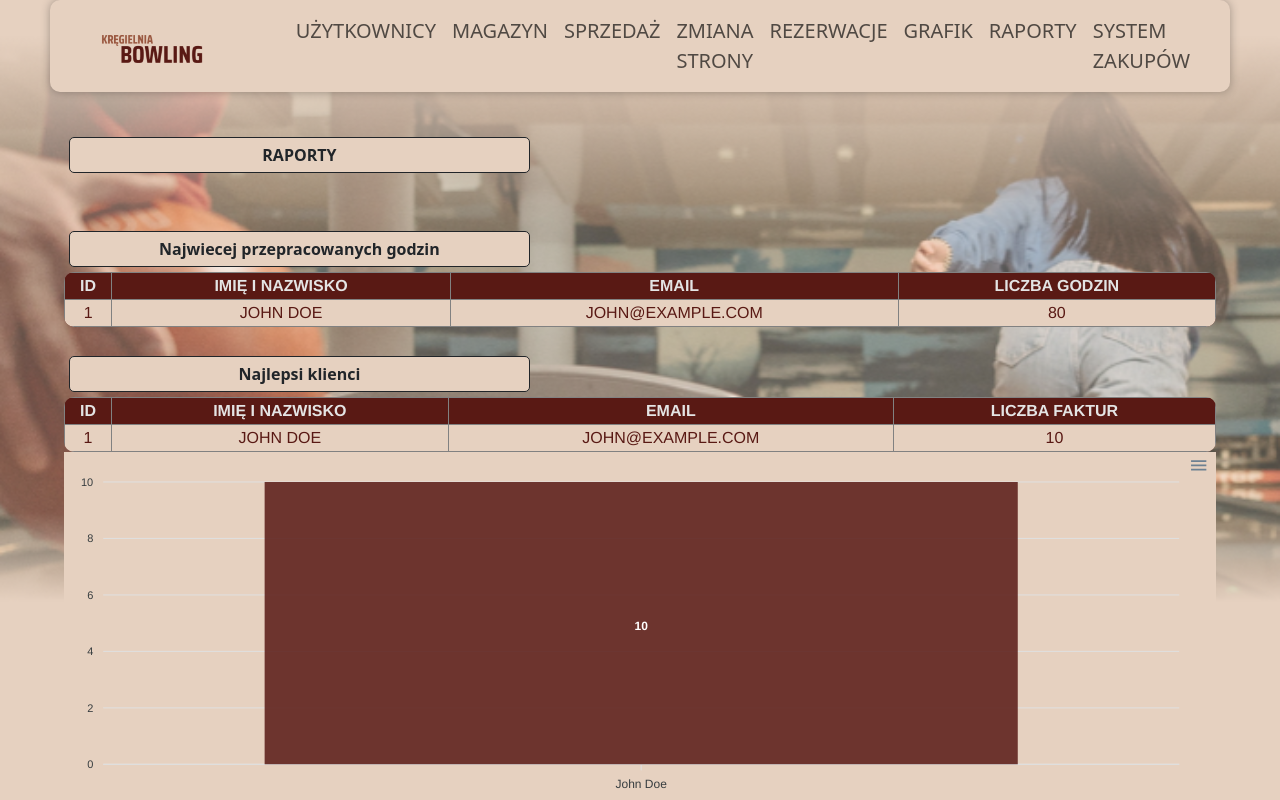
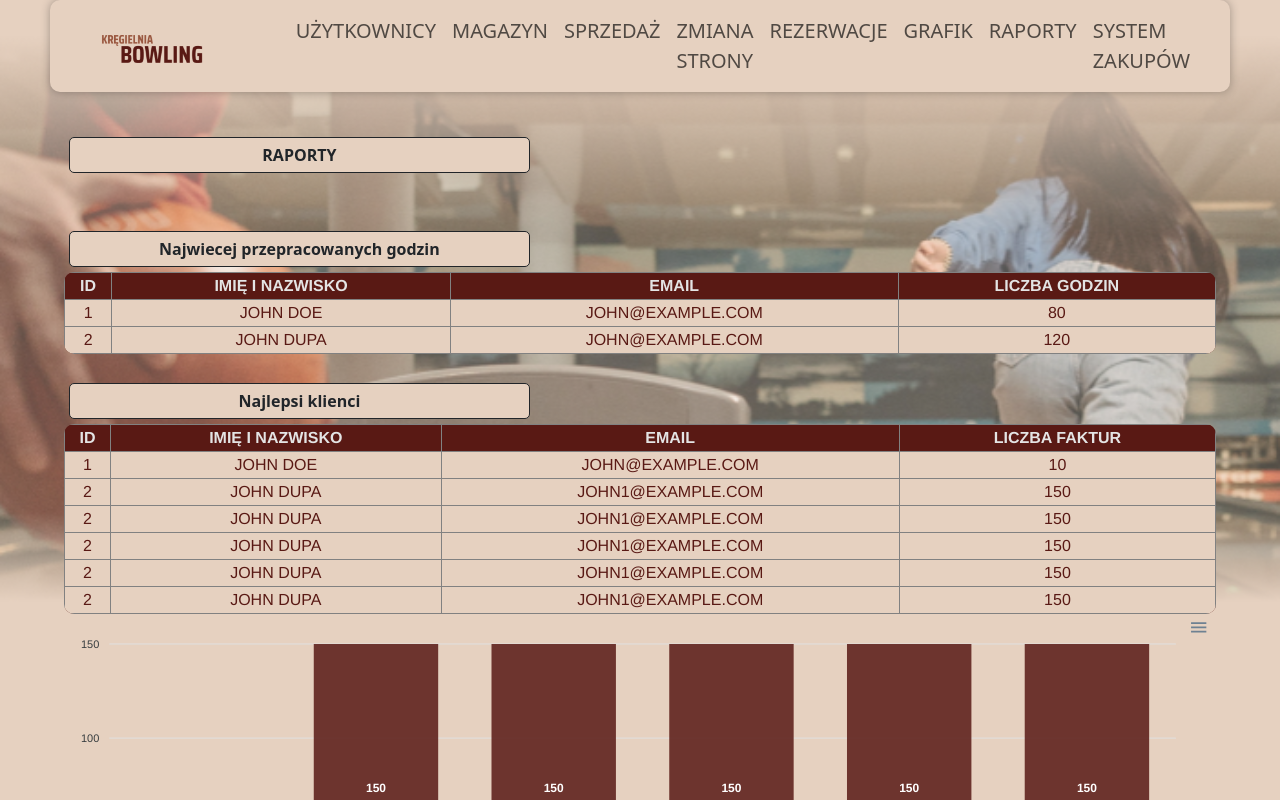
Before and after one commit to Donosik/BowlingClub, a React (Create React App) app in the folder mainfrontend/: page /management/raporty in a window 1280 px wide. Shown: the top 800 px of the page. Built offline with nearby package versions, Linux system fonts and the light colour scheme.

Commit message:
fake data

```diff
--- a/mainfrontend/src/pages/Raports/BestBuyingClient.js
+++ b/mainfrontend/src/pages/Raports/BestBuyingClient.js
@@ -17,7 +17,7 @@ export default function BestBuyingClient({ buyingClients }) {
                     ranges: [
                         {
                             from: 0,
-                            to: 100,
+                            to: 200,
                             color: "#591914", // Zmień kolor słupków na #4CAF50
                         },
                     ],
--- a/mainfrontend/src/pages/Raports/Raports.js
+++ b/mainfrontend/src/pages/Raports/Raports.js
@@ -9,14 +9,56 @@ export default function Raports()
         FullName: 'John Doe',
         Email: 'john@example.com',
         Hours: 80,
-    },]
+    },{
+        Id: 2,
+        FullName: 'John Dupa',
+        Email: 'john@example.com',
+        Hours: 120,
+    }
+    ]
 
     const buyingClient = [{
         Id: 1,
         FullName: 'John Doe',
         Email: 'john@example.com',
         Invoices: 10,
-    },]
+    },
+        {
+            Id: 2,
+            FullName: 'John Dupa',
+            Email: 'john1@example.com',
+            Invoices: 150,
+        }
+        ,
+        {
+            Id: 2,
+            FullName: 'John Dupa',
+            Email: 'john1@example.com',
+            Invoices: 150,
+        }
+        ,
+        {
+            Id: 2,
+            FullName: 'John Dupa',
+            Email: 'john1@example.com',
+            Invoices: 150,
+        }
+        ,
+        {
+            Id: 2,
+            FullName: 'John Dupa',
+            Email: 'john1@example.com',
+            Invoices: 150,
+        }
+        ,
+        {
+            Id: 2,
+            FullName: 'John Dupa',
+            Email: 'john1@example.com',
+            Invoices: 150,
+        }
+
+    ]
 
     const sellingProducts=[{
         Id:1,
```
